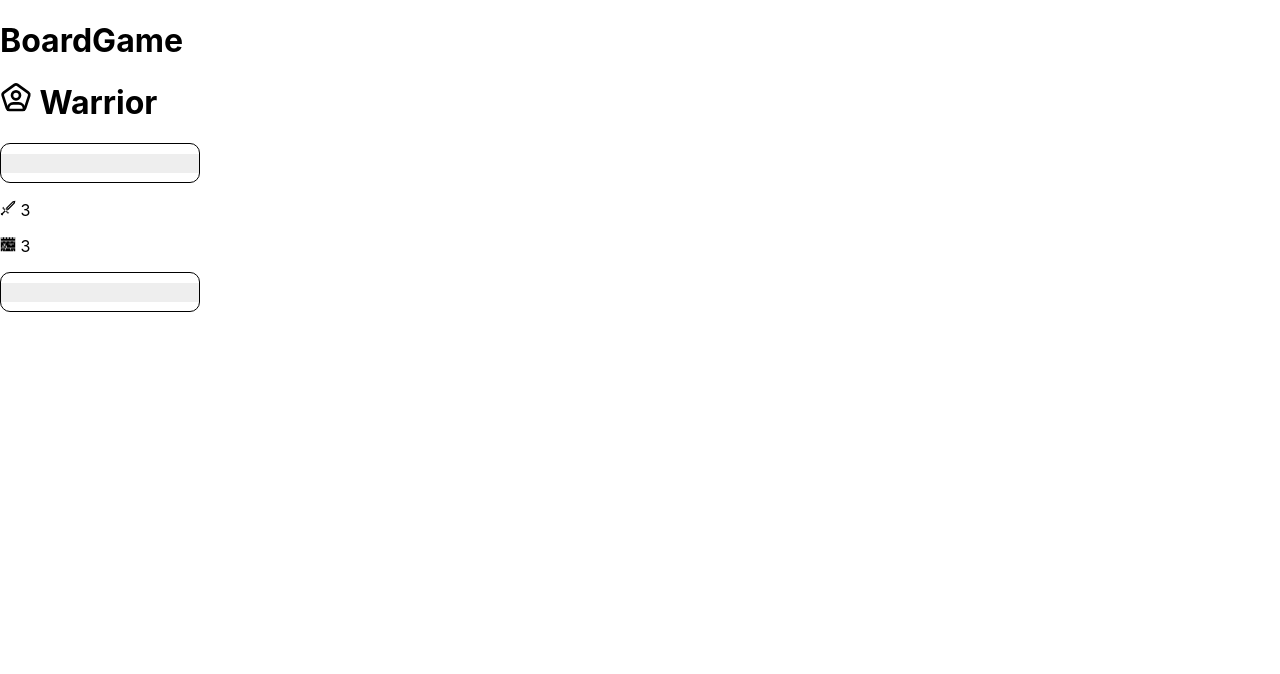
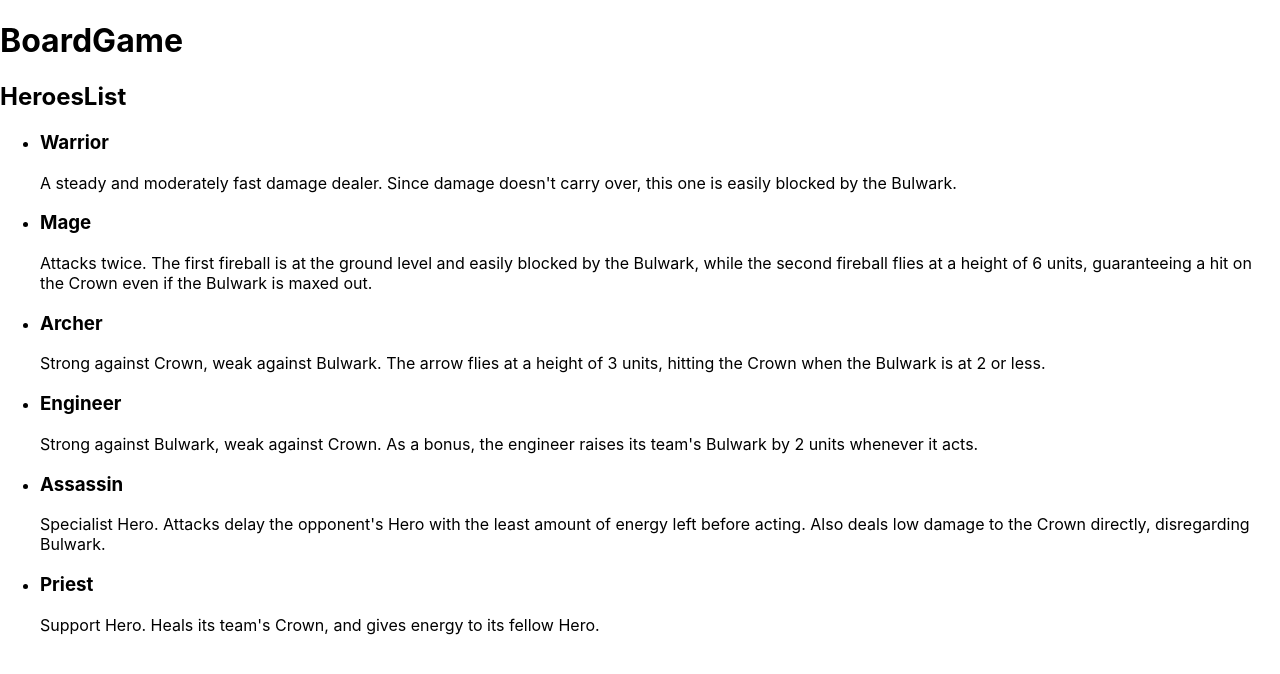
Before and after one commit to Rpayet/CitronShowcase, a React (Create React App) app: page /boardgame in a window 1280 px wide. Shown: the top 674 px of the page. Built offline with nearby package versions, Linux system fonts and the light colour scheme.

Commit message:
Add HeroesList component and update BoardGame component

```diff
--- a/src/components/boardgame/Heroes.jsx
+++ b/src/components/boardgame/HeroCard.jsx
@@ -1,14 +1,20 @@
-import { useState } from "react";
+import { useEffect, useState } from "react";
 import { TbUserPentagon } from "react-icons/tb";
 import { GiDefensiveWall, GiBroadsword  } from "react-icons/gi";
 
-export default function Heroes({ hero, player }) {
+export default function HeroCard({ hero, player }) {
 
     const [crown, setCrown] = useState(hero.crown.bronze);
     const [bulwark, setBulwark] = useState(hero.bulwark.bronze);
     const [rod, setRod] = useState(player.diamond.rod);
     const [energy_to_act, setEnergy_to_act] = useState(hero.energy_to_act.bronze);
     const [exp, setExp] = useState(player.diamond.exp);
+
+    useEffect(() => {
+        setCrown(hero.crown[player.diamond.hero_rank]);
+        setBulwark(hero.bulwark[player.diamond.hero_rank]);
+        setEnergy_to_act(hero.energy_to_act[player.diamond.hero_rank]);
+    }, [player.diamond.hero_rank, hero.crown, hero.bulwark, hero.energy_to_act]);
 
   return (
     <div id='Heroes' className={hero.name}>
--- /dev/null
+++ b/src/components/boardgame/HeroesList.jsx
@@ -0,0 +1,17 @@
+import heroes from '../../utils/_test-assets/heroes_data.json';
+
+export default function HeroesList() {
+    return (
+        <div id='HeroesList'>
+            <h2 className=''>HeroesList</h2>
+            <ul className='heroes-list'>
+                {heroes.map((hero) => (
+                    <li key={hero.name} className=''>
+                        <h3>{hero.name}</h3>
+                        <p>{hero.description}</p>
+                    </li>
+                ))}
+            </ul>
+        </div>
+    );
+}
--- a/src/pages/BoardGame.jsx
+++ b/src/pages/BoardGame.jsx
@@ -1,18 +1,19 @@
 import { useContext } from 'react';
-import Heroes from '../components/boardgame/Heroes';
+import HeroCard from '../components/boardgame/HeroCard';
 import heroes from '../utils/_test-assets/heroes_data.json';
 import { GameContext } from '../context/GameContext';
+import HeroesList from '../components/boardgame/HeroesList';
 
 export default function BoardGame() {
 
   const { player1, player2 } = useContext(GameContext);
 
-  const heroesArray = heroes;
+  const heroesList = Object.values(heroes);
 
   return (
     <div id='BoardGame'>
         <h1>BoardGame</h1>
-        <Heroes hero={heroesArray.heroes[0]} player={player1} />
+        <HeroesList />
     </div>
   );
 }
--- a/src/utils/_test-assets/heroes_data.json
+++ b/src/utils/_test-assets/heroes_data.json
@@ -1,6 +1,4 @@
-{
-    "heroes": [
-        {
+[{
     "name": "Warrior",
     "energy_to_act": {
         "bronze": 3,
@@ -115,4 +113,3 @@
     "description": "Support Hero. Heals its team's Crown, and gives energy to its fellow Hero."
 }
 ]
-}
```
Lines whose indentation alone changed are shown as unchanged.
